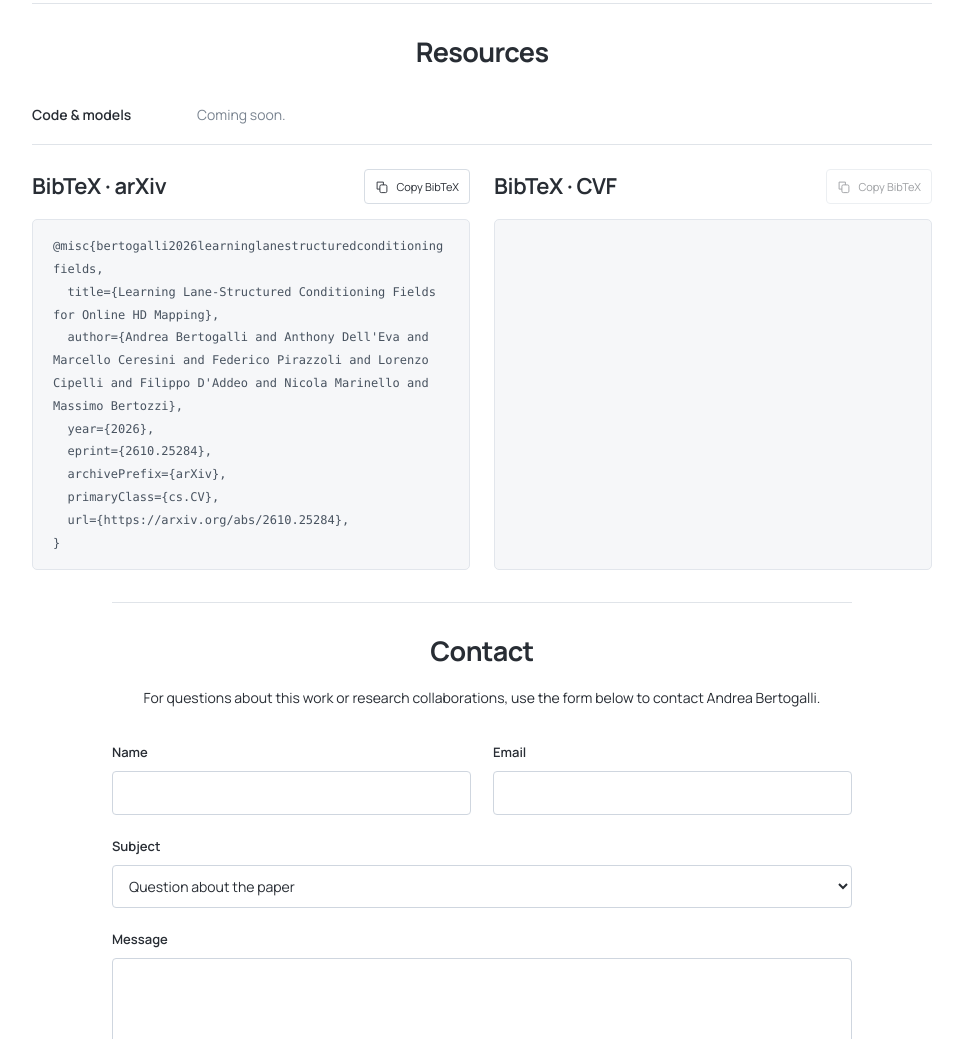
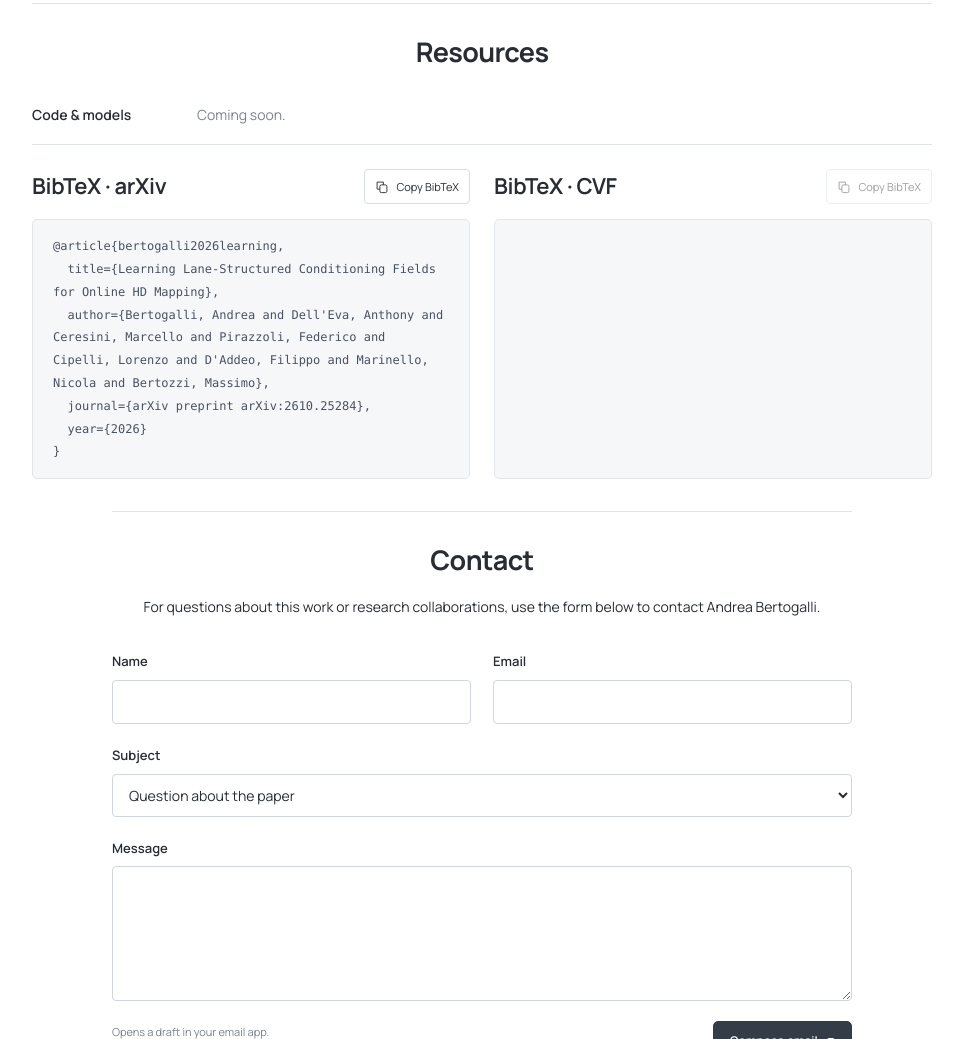
Before and after one commit to andberto/LaneField, a plain HTML site: page dist/index.html in a window 1280 px wide. Shown: the part 8785-9824 px from the top of the page, without its empty margins (158-1121 px from the left). Drawn offline with Linux system fonts and the light colour scheme.

Commit message:
Use Google Scholar BibTeX for arXiv citation

```diff
--- a/dist/index.html
+++ b/dist/index.html
@@ -402,14 +402,11 @@
           <div class="citation-grid">
             <div class="citation-card">
               <div class="citation-heading"><h3>BibTeX · arXiv</h3><button type="button" class="copy-button" id="copy-citation" data-citation="bibtex" aria-label="Copy arXiv BibTeX"><svg viewBox="0 0 20 20" aria-hidden="true"><rect x="7" y="7" width="10" height="11" rx="2"/><path d="M12 7V3H3v10h4"/></svg><span>Copy BibTeX</span></button></div>
-              <pre aria-label="arXiv BibTeX citation"><code id="bibtex">@misc{bertogalli2026learninglanestructuredconditioningfields,
+              <pre aria-label="arXiv BibTeX citation"><code id="bibtex">@article{bertogalli2026learning,
   title={Learning Lane-Structured Conditioning Fields for Online HD Mapping},
-  author={Andrea Bertogalli and Anthony Dell'Eva and Marcello Ceresini and Federico Pirazzoli and Lorenzo Cipelli and Filippo D'Addeo and Nicola Marinello and Massimo Bertozzi},
-  year={2026},
-  eprint={2610.25284},
-  archivePrefix={arXiv},
-  primaryClass={cs.CV},
-  url={https://arxiv.org/abs/2610.25284},
+  author={Bertogalli, Andrea and Dell'Eva, Anthony and Ceresini, Marcello and Pirazzoli, Federico and Cipelli, Lorenzo and D'Addeo, Filippo and Marinello, Nicola and Bertozzi, Massimo},
+  journal={arXiv preprint arXiv:2610.25284},
+  year={2026}
 }</code></pre>
               <p class="citation-status sr-only" aria-live="polite"></p>
             </div>
```
